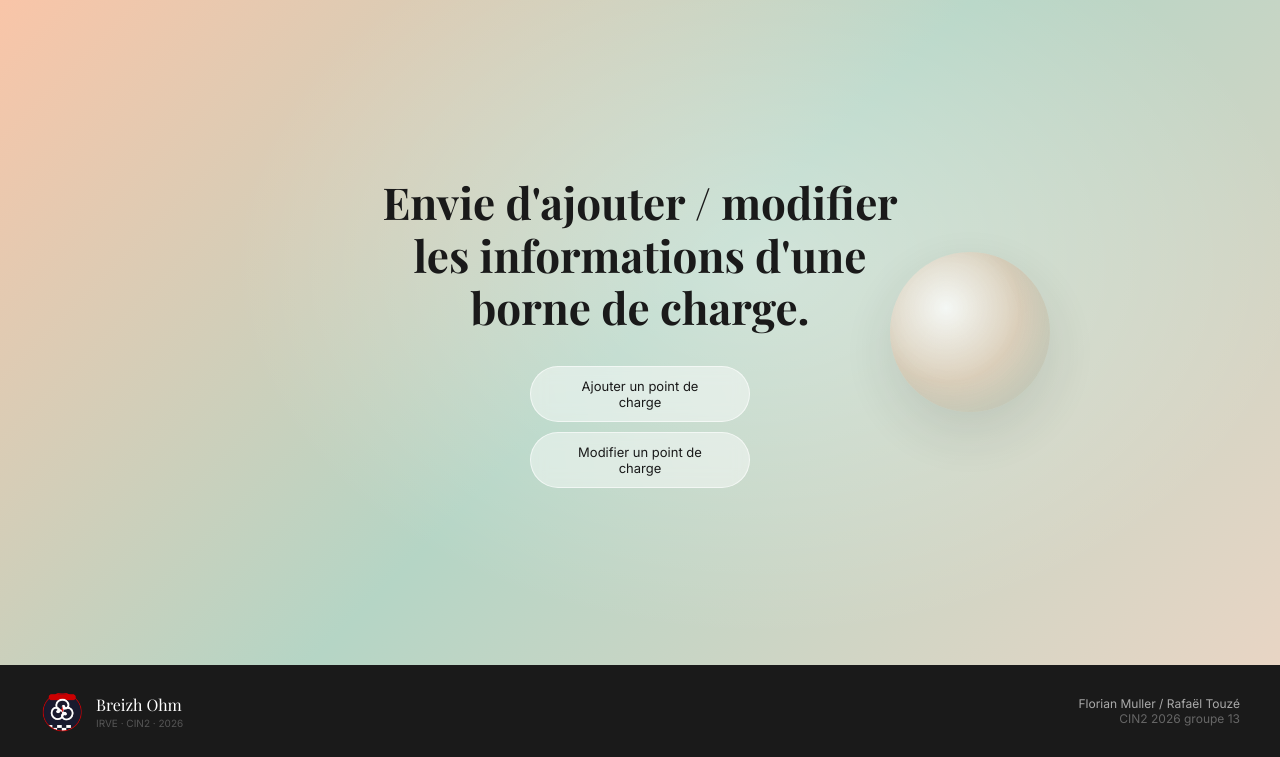
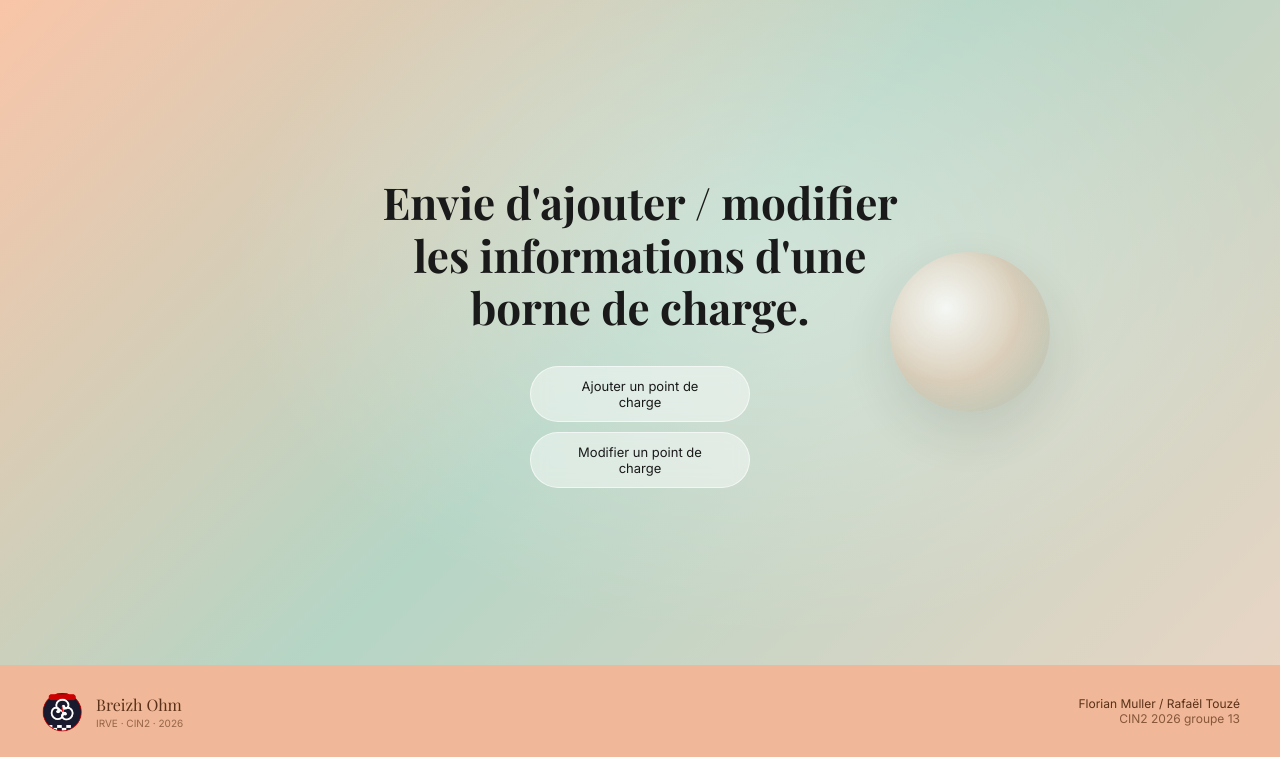
Before and after one commit to rafaelpertz/projet_CIR2_2026_43, a PHP site: page /back/index.php in a window 1280 px wide. Shown: the part 43-800 px from the top of the page. Run offline with PHP 8.4, Linux system fonts and the light colour scheme.

Commit message:
modif css

```diff
--- a/back/breizh_style.css
+++ b/back/breizh_style.css
@@ -328,10 +328,9 @@ textarea { resize: vertical; min-height: 90px; }
 
 
 /* ===== FOOTER =====
-   Pied de page sombre avec informations du projet.
-   Le fond #1a1a1a contraste volontairement avec le fond clair du reste. */
+   Pied de page orange — même couleur accent que le reste de l'interface. */
 footer {
-  background: #1a1a1a; color: #888;
+  background: #f0b898; color: rgba(90,45,20,0.7);
   padding: 24px 40px;
   display: flex; align-items: center; justify-content: space-between;
   font-size: 12px;
@@ -342,10 +341,10 @@ footer {
 .footer-logo  { width: 44px; height: 44px; overflow: hidden; }
 .footer-logo img { width: 100%; height: 100%; object-fit: contain; }
 
-/* Nom de la marque en blanc pour le contraste sur fond noir */
-.footer-name { color: #fff; font-family: 'Playfair Display', serif; font-size: 16px; }
+/* Nom de la marque en brun foncé sur fond orange pâle */
+.footer-name { color: #5a3018; font-family: 'Playfair Display', serif; font-size: 16px; }
 
 /* Infos auteurs alignées à droite */
 .footer-meta            { text-align: right; }
-.footer-meta p          { color: #666; }
-.footer-meta p:first-child { color: #aaa; } /* Première ligne légèrement plus claire */
+.footer-meta p          { color: rgba(90,45,20,0.7); }
+.footer-meta p:first-child { color: #5a3018; }
--- a/back/index.php
+++ b/back/index.php
@@ -70,7 +70,7 @@
       </div>
       <div>
         <div class="footer-name">Breizh Ohm</div>
-        <div style="font-size:10px;color:#555;margin-top:2px;">IRVE · CIN2 · 2026</div>
+        <div style="font-size:10px;color:rgba(90,45,20,0.6);margin-top:2px;">IRVE · CIN2 · 2026</div>
       </div>
     </div>
     <div class="footer-meta">
```
